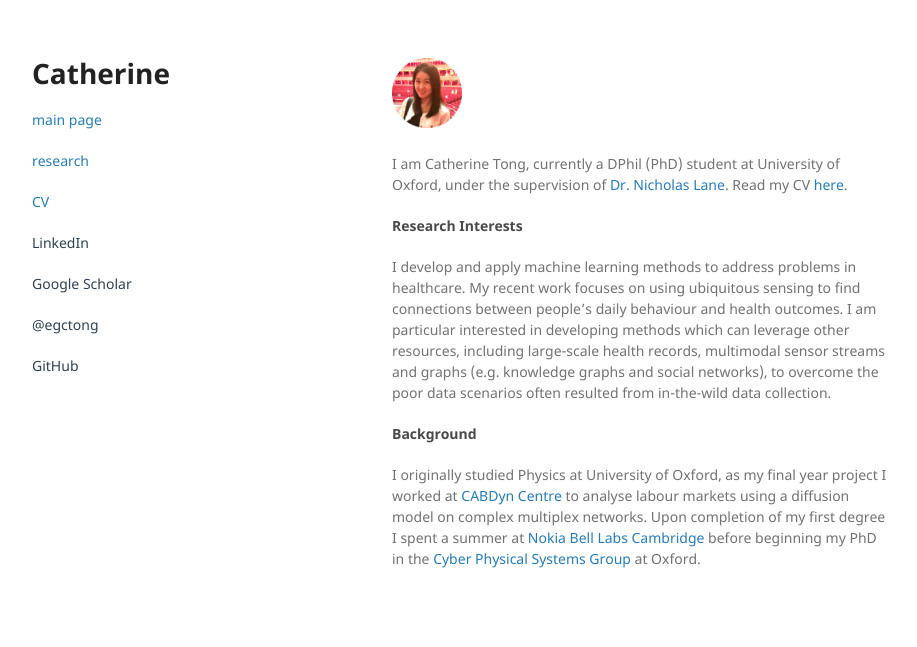
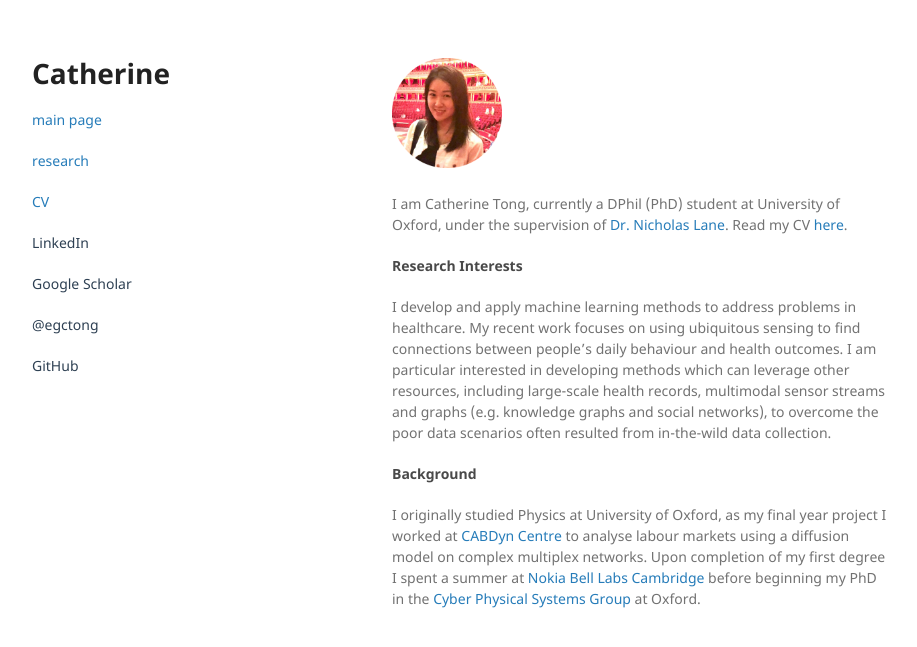
Before and after one commit to egctong/egctong.github.io, a Jekyll site: the page built from index.md, in a window 1280 px wide. Shown: the top 647 px of the page, without its empty margins (178-1095 px from the left). Built offline with Jekyll 4.4.1, drawn with Linux system fonts in a browser that asks for light colours.

Commit message:
Update index.md

```diff
--- a/index.md
+++ b/index.md
@@ -2,7 +2,7 @@
 layout: default
 ---
 
-<img src="ct.png" alt="Catherine Tong" style="width:70px;height:70px;">
+<img src="ct.png" alt="Catherine Tong" style="width:110px;height:110px;">
 
 <!-- # [](#Introduction) About Me -->
 
```
